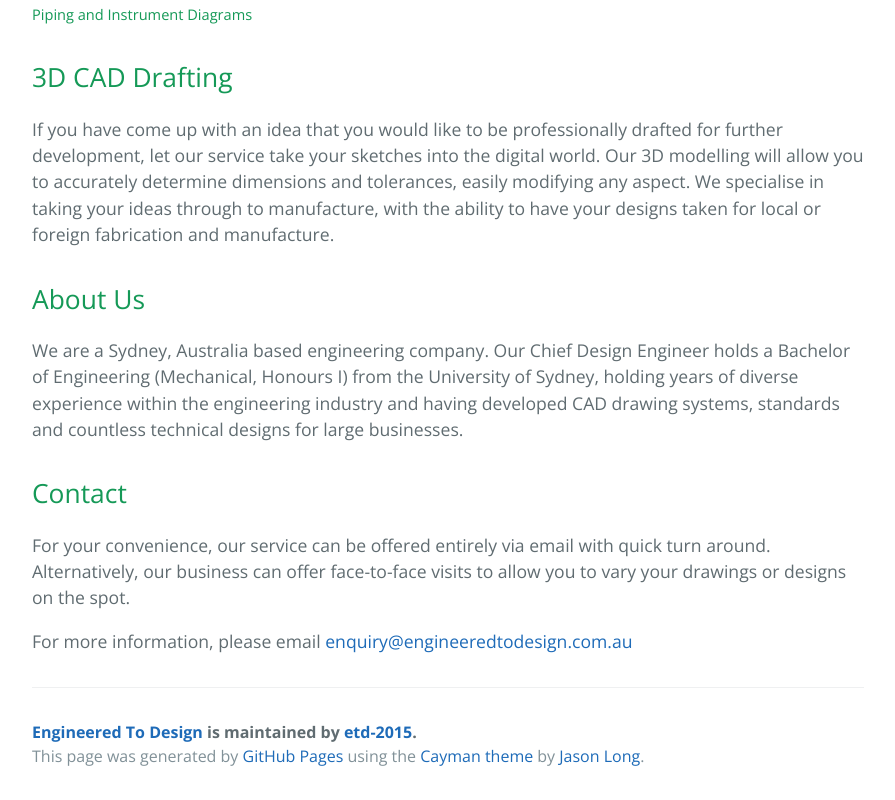
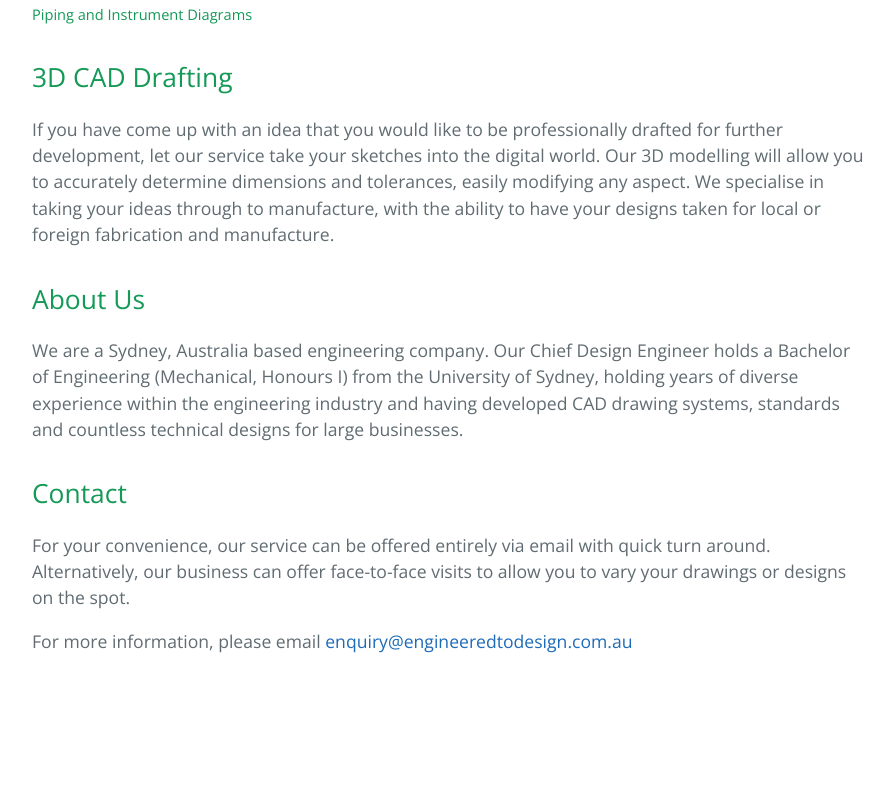
Before and after one commit to etd-2015/engineeredtodesign, a plain HTML site: page index.html in a window 1280 px wide. Shown: the part 869-1669 px from the top of the page, without its empty margins (192-1087 px from the left). After the commit the page ends 1573 px from the top, so only its background shows below. Drawn offline with nearby package versions, Linux system fonts and the light colour scheme.

Commit message:
Update index.html

```diff
--- a/index.html
+++ b/index.html
@@ -59,11 +59,6 @@
 <p>For more information, please email
 <a href="mailto:enquiry@engineeredtodesign.com.au">enquiry@engineeredtodesign.com.au</a></p>
 
-      <footer class="site-footer">
-        <span class="site-footer-owner"><a href="https://github.com/etd-2015/engineeredtodesign">Engineered To Design</a> is maintained by <a href="https://github.com/etd-2015">etd-2015</a>.</span>
-
-        <span class="site-footer-credits">This page was generated by <a href="https://pages.github.com">GitHub Pages</a> using the <a href="https://github.com/jasonlong/cayman-theme">Cayman theme</a> by <a href="https://twitter.com/jasonlong">Jason Long</a>.</span>
-      </footer>
 
     </section>
 
```
